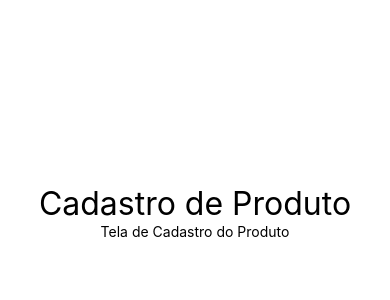
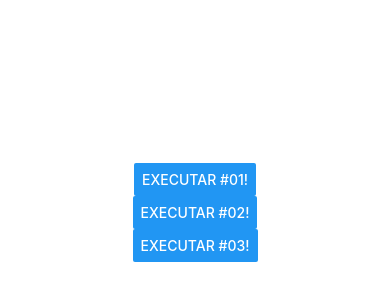
Before and after one commit to fty57/fundamentals-react-native, a React Native app in the folder fty57App/: screen / in a window 390 px wide. Shown: the part 210-510 px from the top of the page. Built offline with nearby package versions, Linux system fonts and the light colour scheme.

Commit message:
28. Usando Botão

```diff
--- a/fty57App/App.js
+++ b/fty57App/App.js
@@ -1,7 +1,8 @@
 import React from 'react';
 import { Text, View, StyleSheet } from 'react-native';
 
-import Titulo from "./src/components/Titulo"
+import Botao from './src/components/Botao'
+//import Titulo from "./src/components/Titulo"
 //import Aleatorio from "./src/components/Aleatorio";
 //import MinMax from "./src/components/MinMax"
 //import CompPadrao, { Comp1, Comp2} from "./src/components/Multi.js"
@@ -12,9 +13,9 @@
 export default function App() {
   return (
     <View style={style.App}>
-      <Titulo principal="Cadastro de Produto"
-              secundario = "Tela de Cadastro do Produto"/>
+      <Botao/>
       {/*
+      <Titulo principal="Cadastro de Produto" secundario = "Tela de Cadastro do Produto"/>
       <Aleatorio min={1} max={60}/>
       <MinMax min={3} max ={20}/>
       <MinMax min={2} max ={85}/>
@@ -47,3 +48,4 @@
 // Eu criei uma constante no JavaScript, então preciso chamar ela lá dentro de um par de chaves
 // justifyContent = Centraliza com base no eixo vertical - eixo principal
 // alignItems = Centraliza com base no eixo horizontal - eixo cruzado
+// Alt + DownArrow = Adiciona o código a zona de comentário abaixo
--- /dev/null
+++ b/fty57App/src/components/Botao.js
@@ -0,0 +1,34 @@
+import React from "react"
+import {Button} from "react-native"
+
+export default props => {
+     function executar() {
+          console.warn("Exec!!!")
+     }
+     return(
+          <>
+               <Button
+                    title="Executar #01!"
+                    onPress = {executar}
+               />
+
+               <Button
+                    title="Executar #02!"
+                    onPress={function() {
+                         console.warn("Exec #02!!!")
+                    }}
+               />
+
+               <Button
+                    title="Executar #03!"
+                    onPress={() => console.warn("Exec #03!!!")}
+               />
+
+          </>
+
+     )
+}
+// Dentro de uma função, você pode criar uma outra função
+// executar() - No momento em que o código for lido, ele imprime o seu contéudo
+// executar - No momento que o usuário clicar no botão, ele imprime o seu contéudo
+// Você pode retornar uma função, a referencia de uma função, não ela propriamente
```
